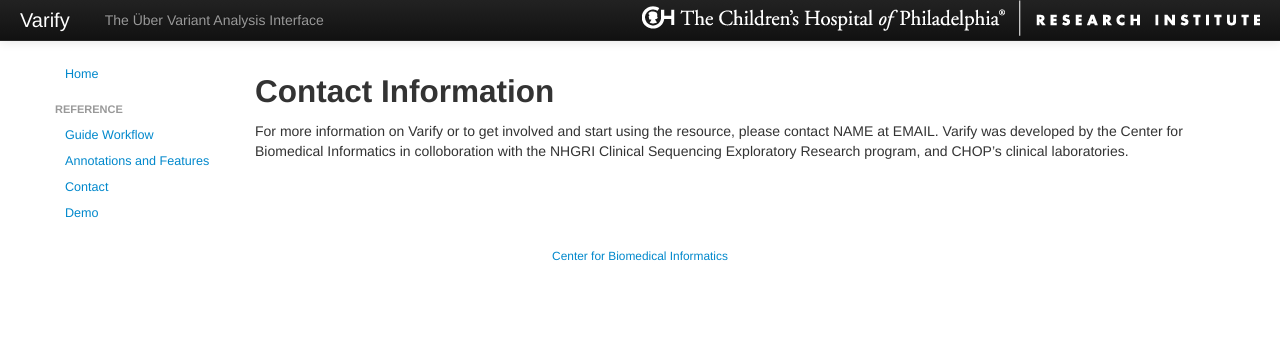
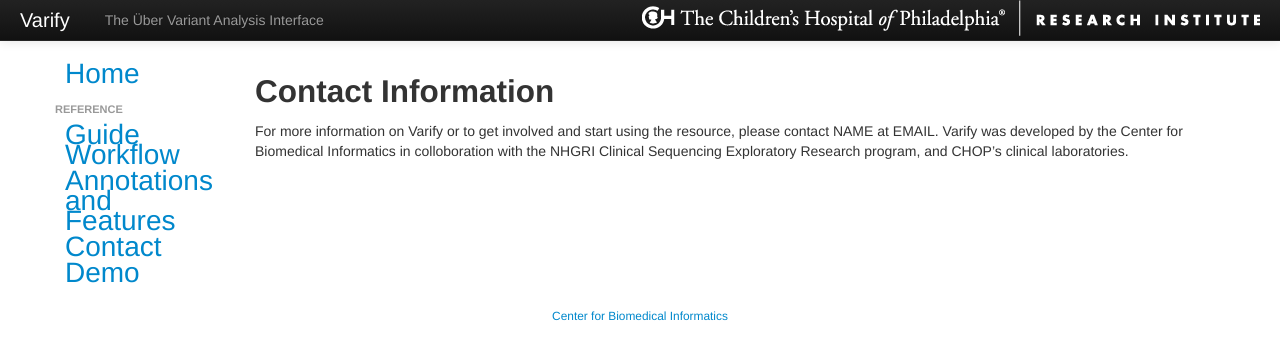
Before and after one commit to chop-dbhi/varify-site, a Jekyll site: the page built from _posts/2013-08-01-contact.md, in a window 1280 px wide. Shown: the top 360 px of the page. Built offline with Jekyll 4.4.1, drawn with Linux system fonts in a browser that asks for light colours; Markdown is read by kramdown in place of the engine named in the settings; a style sheet for code colours, icons or effects is not loaded.

Commit message:
font size update

```diff
--- a/css/main.css
+++ b/css/main.css
@@ -45,7 +45,8 @@
 
 
 #navigation {
-    font-size: 0.9em;
+    /*font-size: 0.9em;*/
+    font-size: 2em;
 }
 
 #navigation li a {
```
